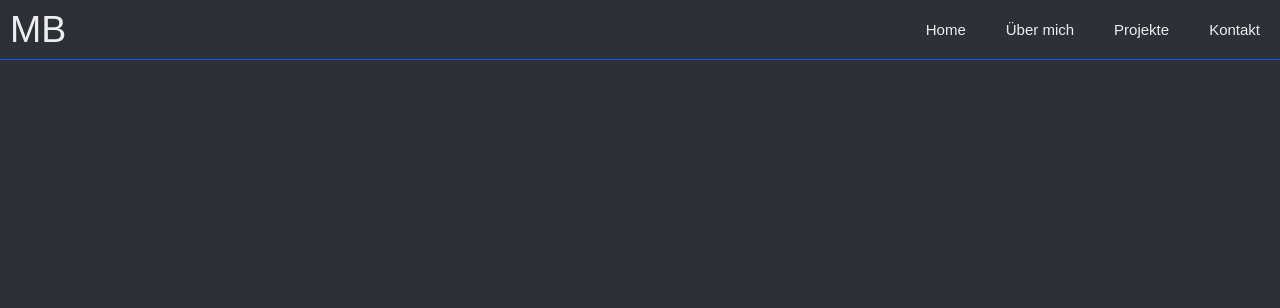
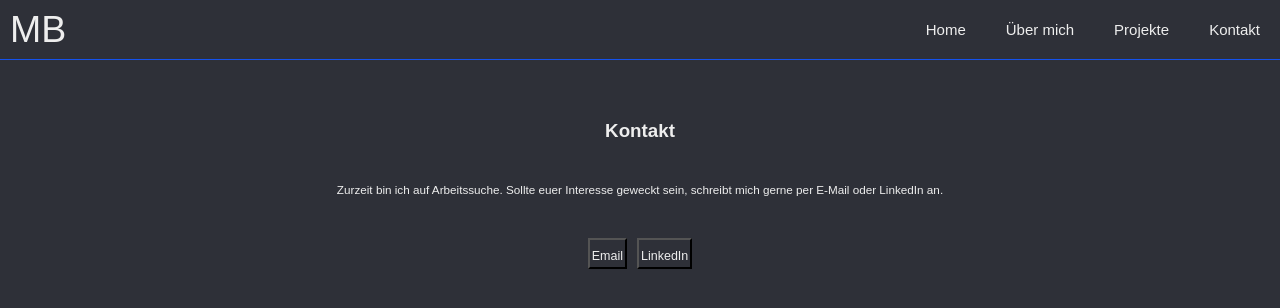
Before and after one commit to BarloGER/Portfolio, a React (Create React App) app: page /Contact in a window 1280 px wide. Shown: the top 308 px of the page. Built offline with nearby package versions, Linux system fonts and the light colour scheme.

Commit message:
added Contact.js with first design idea

```diff
--- a/src/App.js
+++ b/src/App.js
@@ -3,6 +3,7 @@ import Navbar from "./components/Navbar";
 import Home from "./components/Home";
 import About from "./components/About";
 import Projects from "./components/Projects";
+import Contact from "./components/Contact";
 import "./styles/global.css";
 
 export default function App() {
@@ -13,6 +14,7 @@ export default function App() {
         <Route path="/" element={<Home />} />
         <Route path="/about" element={<About />} />
         <Route path="/projects" element={<Projects />} />
+        <Route path="/Contact" element={<Contact />} />
       </Routes>
     </>
   );
--- /dev/null
+++ b/src/components/Contact.js
@@ -0,0 +1,25 @@
+import "../styles/contact.css";
+
+export default function Contact() {
+  return (
+    <main className="contact">
+      <div className="content">
+        <h1>Kontakt</h1>
+        <article>
+          <p>
+            Zurzeit bin ich auf Arbeitssuche. Sollte euer Interesse geweckt
+            sein, schreibt mich gerne per E-Mail oder LinkedIn an.
+          </p>
+        </article>
+        <div className="contact-info">
+          <button>
+            <a href="mailto:barlozewski.mike@gmail.com">Email</a>
+          </button>
+          <button>
+            <a href="www.linkedin.com/in/mike-barlozewski">LinkedIn</a>
+          </button>
+        </div>
+      </div>
+    </main>
+  );
+}
--- a/src/components/Home.js
+++ b/src/components/Home.js
@@ -1,3 +1,4 @@
+import { Link } from "react-router-dom";
 import "../styles/home.css";
 
 export default function Home() {
@@ -8,7 +9,9 @@ export default function Home() {
           Hi I'm <span>Mike Barlozewski</span> <br />
           I'm a Full Stack Web Developer
         </h1>
-        <button>Zu meinen Projekten</button>
+        <Link to="/projects">
+          <button>Zu meinen Projekten</button>
+        </Link>
       </div>
     </main>
   );
--- /dev/null
+++ b/src/styles/contact.css
@@ -0,0 +1,35 @@
+.contact {
+  margin-top: 6rem;
+  height: 100vh;
+  width: 100vw;
+  display: flex;
+  justify-content: center;
+  align-items: flex-start;
+}
+
+.contact .content {
+  display: flex;
+  flex-direction: column;
+  justify-content: center;
+  align-items: center;
+  gap: 2rem;
+  font-size: 3rem;
+  color: var(--color-secondary);
+}
+
+.content article {
+  padding: 2rem;
+  line-height: 1.4;
+}
+
+.contact-info {
+  display: flex;
+  justify-content: center;
+  align-items: center;
+  gap: 1rem;
+}
+
+.contact-info button {
+  padding: 0.2rem;
+  font-size: 2rem;
+}
--- a/src/styles/global.css
+++ b/src/styles/global.css
@@ -15,13 +15,20 @@
 
 body {
   height: 100vh;
-  width: 100vw;
+  width: 100%;
   background-color: var(--color-primary);
 }
 
-/* main {
-  margin-top: 6rem;
-} */
+button {
+  background-color: var(--color-primary);
+  color: var(--color-secondary);
+  padding: 1rem;
+}
+
+button:hover {
+  background-color: var(--color-tertiary);
+  color: var(--color-secondary);
+}
 
 ol,
 ul {
@@ -30,4 +37,5 @@ ul {
 
 a {
   text-decoration: none;
+  color: var(--color-secondary);
 }
--- a/src/styles/navigation.css
+++ b/src/styles/navigation.css
@@ -2,7 +2,7 @@
 
 .navigation {
   height: 6rem;
-  width: 100vw;
+  width: 100%;
   display: flex;
   align-items: center;
   border-bottom: 1px solid var(--color-tertiary);
--- a/src/styles/projects.css
+++ b/src/styles/projects.css
@@ -1,7 +1,7 @@
 .projects {
   margin-top: 3rem;
   height: 100vh;
-  width: 100vw;
+  width: 100%;
   display: flex;
   justify-content: center;
   align-items: flex-start;
```
